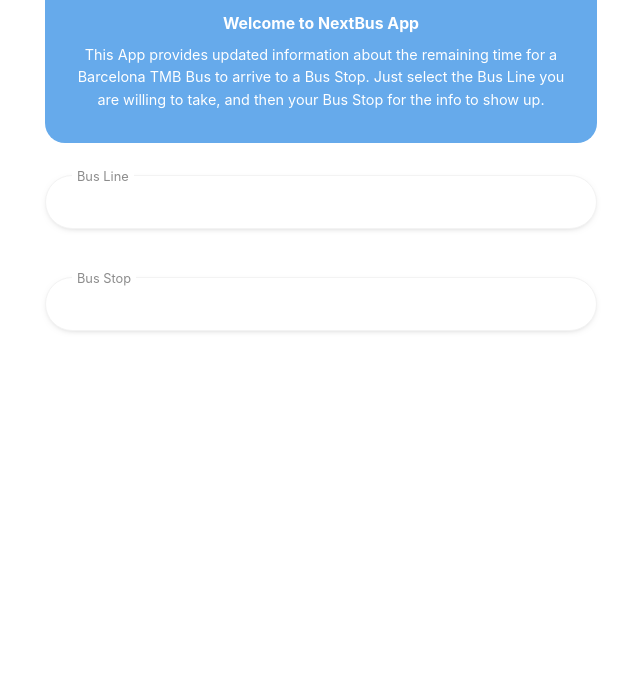
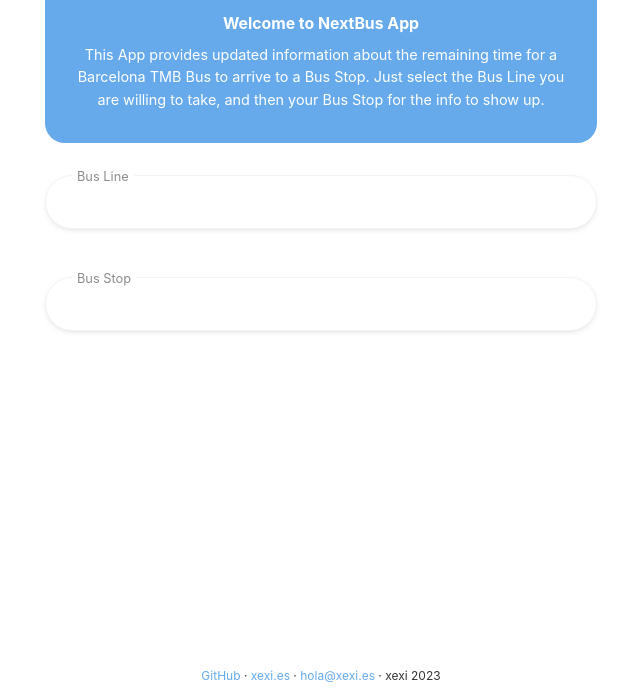
Before and after one commit to xexidev/nextbus, a plain HTML site: page index.html in a window 1280 px wide. Shown: the part 109-800 px from the top of the page, without its empty margins (319-959 px from the left). Drawn offline with Linux system fonts and the light colour scheme; a script that the page names is missing.

Commit message:
Added footer

```diff
--- a/index.html
+++ b/index.html
@@ -153,6 +153,12 @@
         </div>
     </main>
     <footer>
+        <div class="footer-content">
+            <a href="https://github.com/xexidev/nextbus" title="View project on GitHub" target="_blank">GitHub</a> ·
+            <a href="https://www.xexi.es" title="xexi.es" target="_blank">xexi.es</a> ·
+            <a href="mailto:hola@xexi.es" title="hola@xexi.es" target="_blank">hola@xexi.es</a> ·
+            xexi 2023
+        </div>
     </footer>
     <script type="module" src="./app.js"></script>
 </body>
--- a/style.css
+++ b/style.css
@@ -74,7 +74,7 @@ meter {
     --color-not-operative-soft: #FFF5F5;
 
     --display-height: 315px;
-    --footer-height: 20px;
+    --footer-height: 32px;
 
     --main-font: 'Inter', sans-serif
 }
@@ -95,12 +95,17 @@ main {
     min-height: calc(100vh - var(--footer-height));
     background-color:white;
 }
-footer {
-    height: var(--footer-height);
-}
 .container {
     width: 100%;
     max-width: 600px;
+}
+a {
+    color: var(--main-color);
+    transition: color 250ms linear;
+}
+a:hover {
+    color: var(--main-color-bright);
+    transition: color 250ms linear;
 }
 .button {
     display: inline-block;
@@ -399,3 +404,13 @@ footer {
     color: var(--color-not-operative);
     margin-bottom: 1rem;
 }
+
+/* FOOTER*/
+footer {
+    display: flex;
+    height: var(--footer-height);
+    align-items: center;
+    justify-content: center;
+    font-size: 12px;
+    text-align: center;
+}
```
